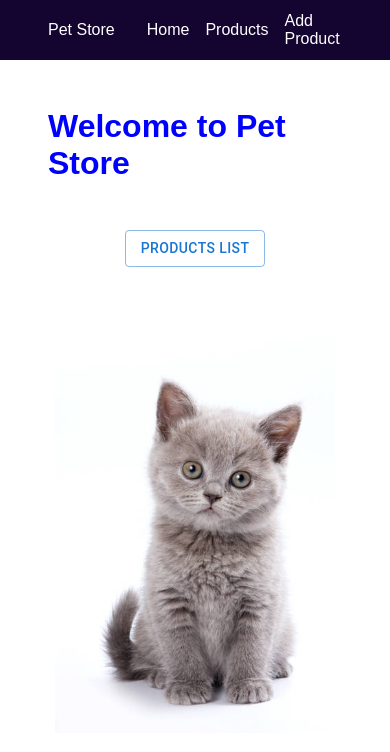
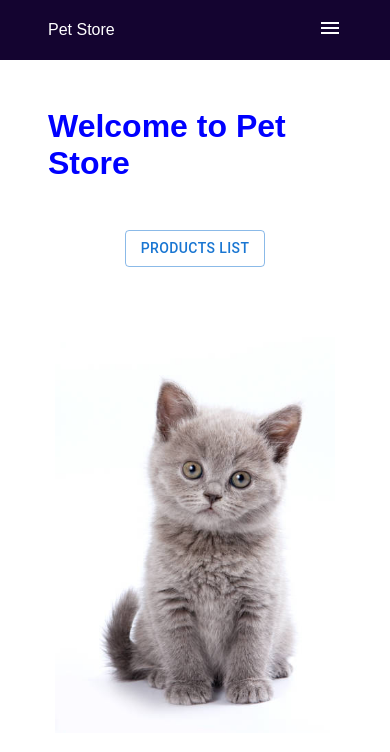
Before and after one commit to AmeyaShinde/pet-store, a React (Create React App) app in the folder src/PetStoreUI/pet-store-ui/: page / in a window 390 px wide. Shown: the top 752 px of the page. Built offline with nearby package versions, Linux system fonts and the light colour scheme.

Commit message:
Made navbar responsive.

```diff
--- a/src/PetStoreUI/pet-store-ui/src/components/navbar/Navbar.tsx
+++ b/src/PetStoreUI/pet-store-ui/src/components/navbar/Navbar.tsx
@@ -1,19 +1,31 @@
 import './navbar.scss'
-import { Menu } from "@mui/icons-material"
+import { Close, Menu } from "@mui/icons-material"
+import { useState } from 'react'
 import { Link } from "react-router-dom"
 
 const Navbar: React.FC = () => {
+    const [open, setOpen] = useState<boolean>(false);
+
+    const toggleNavBar = () => {
+        if (window.innerWidth < 500) {
+            setOpen(!open);
+        }
+    };
+
+    const menuStyle = open ? "menu open" : "menu";
+
     return (
         <div className="navbar">
             <div className="brand">Pet Store</div>
             <div className="hamburger">
-                <Menu />
+                <Menu onClick={toggleNavBar} />
             </div>
-            <div className="menu">
+            <div className={menuStyle}>
                 <ul>
-                    <li><Link to="/">Home</Link></li>
-                    <li><Link to="/products">Products</Link></li>
-                    <li><Link to="/products/add">Add Product</Link></li>
+                    <Close className='close' onClick={toggleNavBar} />
+                    <li onClick={toggleNavBar}><Link to="/">Home</Link></li>
+                    <li onClick={toggleNavBar}><Link to="/products">Products</Link></li>
+                    <li onClick={toggleNavBar}><Link to="/products/add">Add Product</Link></li>
                 </ul>
             </div>
         </div>
--- a/src/PetStoreUI/pet-store-ui/src/components/navbar/navbar.scss
+++ b/src/PetStoreUI/pet-store-ui/src/components/navbar/navbar.scss
@@ -24,6 +24,10 @@
             @include d-flex(row, flex-start, center);
             gap: 1rem;
 
+            .close {
+                display: none;
+            }
+
             li {
                 a {
                     color: #FFF;
@@ -32,3 +36,46 @@
         }
     }
 }
+
+@media (max-width: 500px) {
+    .navbar {
+        .hamburger {
+            display: block;
+            margin-left: 1rem;
+            cursor: pointer;
+        }
+
+        .menu {
+            width: 100vw;
+            height: 100vh;
+            margin: 0;
+            padding: 0;
+            background-color: rgb(20, 4, 48);
+            position: fixed;
+            left: -100vw;
+            top: 0;
+            z-index: 3;
+            transition: all 0.3s linear;
+
+            &.open {
+                left: 0;
+            }
+
+            ul {
+                @include d-flex(column, center, center);
+                height: 100%;
+                gap: 3rem;
+                position: relative;
+
+                .close {
+                    display: block;
+                    position: absolute;
+                    top: 2rem;
+                    right: 2rem;
+                    cursor: pointer;
+                    font-size: 30px;
+                }
+            }
+        }
+    }
+}
```
